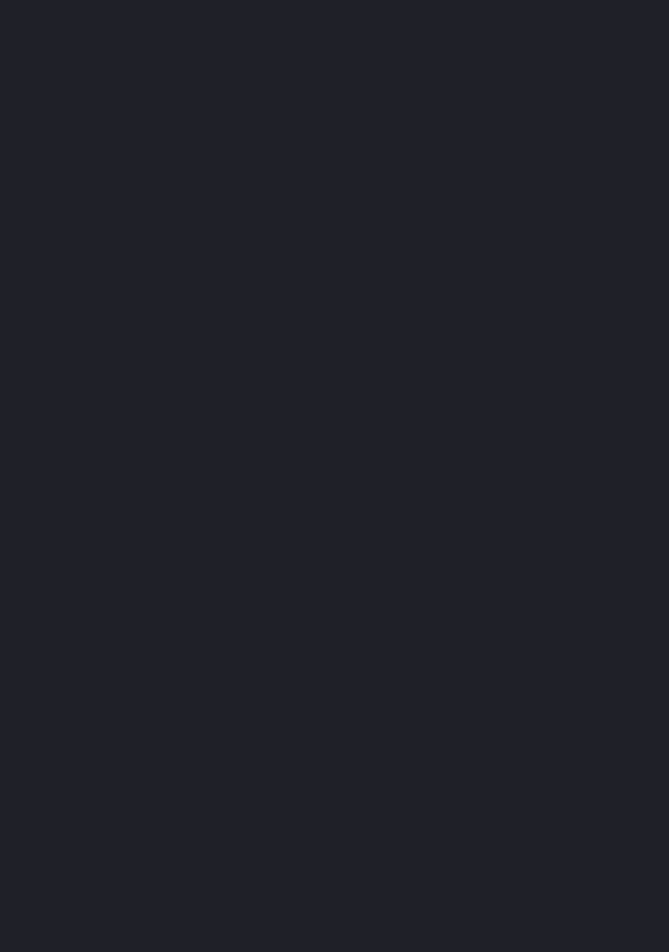
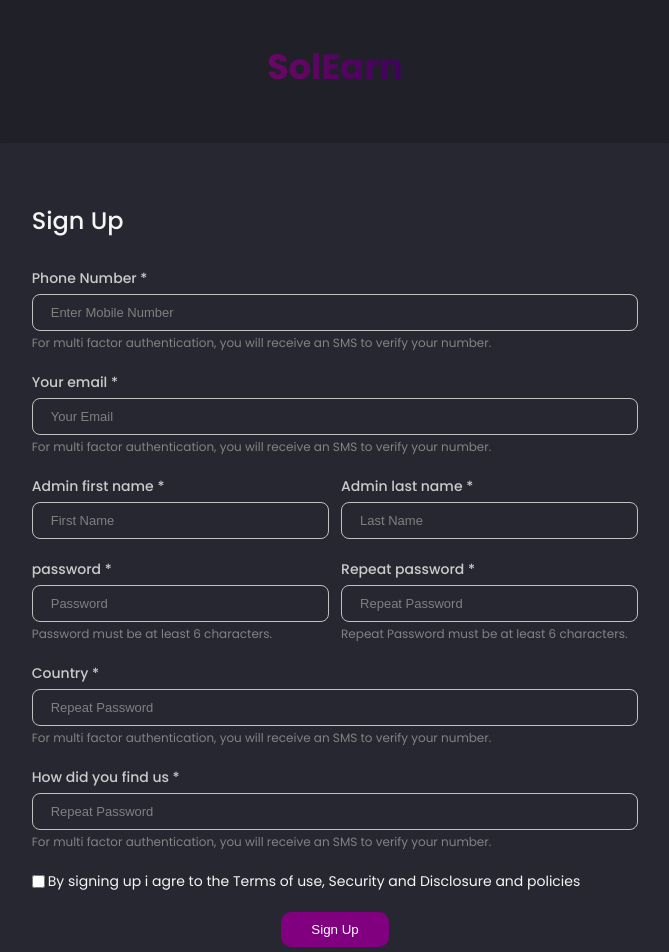
Before and after one commit to SolEarn-1-0/SolEarn-Frontend, a React (Create React App) app: page /worker/sign-up in a window 1280 px wide. Before the commit this address had no page. Shown: the top 952 px of the page, without its empty margins (305-974 px from the left). Before the commit the page ends 800 px from the top, so only its background shows below. Built offline with nearby package versions, Linux system fonts and the light colour scheme.

Commit message:
minor changes

```diff
--- a/src/App.js
+++ b/src/App.js
@@ -5,6 +5,8 @@ import Aboutus from "./pages/AboutUs";
 import Contactus from "./pages/ContactUs";
 import Dashboard from "./pages/dashboard/dashboard";
 import GetStarted from "./pages/getStarted";
+import BusinessRegisteration from "./pages/businessRegisteration";
+import WorkerRegisteration from "./pages/workerRegisteration";
 
 function App() {
   return<>
@@ -16,6 +18,8 @@ function App() {
         <Route path = "/contactus" element = {<Contactus/>} />
         <Route path = "/dashboard" element = {<Dashboard/>} />
         <Route path = "/getstarted" element = {<GetStarted/>} />
+        <Route path = "/business/sign-up" element = {<BusinessRegisteration/>} />
+        <Route path = "/worker/sign-up" element = {<WorkerRegisteration/>} />
       </Routes>
     </Router>
 
--- a/src/pages/businessRegisteration.js
+++ b/src/pages/businessRegisteration.js
@@ -1,12 +1,84 @@
+import Style from "../styles/business.module.css";
+import Navlogo from "../components/navlogo";
+// import {BsFillCaretDownFill} from "react-icons/bs";
 
 
 
-
-const businessRegisteration = () => {
+const BusinessRegisteration = () => {
 
     return <>
+        <div className={Style.businessWrapper}>
+            <div className={Style.logo}>
+                <Navlogo/>
+            </div>
+
+            <div className={Style.formWrapper}>
+                <div className={Style.heading}>
+                    <h2>Sign Up</h2>
+                </div>
+
+                <form action="">
+                    <div className={Style.inputWrapper}>
+                        <label htmlFor="">Phone Number *</label>
+                        <input type="text"  placeholder="Enter Mobile Number"/>
+                        <p className={Style.error}>For multi factor authentication, you will receive an SMS to verify your number.</p>
+                    </div>
+                    <div className={Style.inputWrapper}>
+                        <label htmlFor="">Admin email *</label>
+                        <input type="text" placeholder="Admin Email"/>
+                    </div>
+
+                    <div className={Style.inputHolder}>
+                        <div className={Style.inputWrapper}>
+                            <label htmlFor="">Admin first name *</label>
+                            <input type="text" placeholder="Admin first name"/>
+                        </div>
+                        <div className={Style.inputWrapper}>
+                            <label htmlFor="">Admin last name *</label>
+                            <input type="text" placeholder="Admin last name"/>
+                        </div>
+                    </div>
+
+
+                    <div className={Style.inputHolder}>
+                        <div className={Style.inputWrapper}>
+                            <label htmlFor="">password *</label>
+                            <input type="password" placeholder="Password"/>
+                            <p className={Style.error}>Password must be at least 6 characters.</p>
+                        </div>
+                        <div className={Style.inputWrapper}>
+                            <label htmlFor="">Repeat password *</label>
+                            <input type="password" placeholder="Repeat Password"/>
+                            <p className={Style.error}>Repeat Password must be at least 6 characters.</p>
+                        </div>
+                    </div>
+                    <div className={Style.inputWrapper}>
+                        <label htmlFor="">Country *</label>
+                        <input type="text" placeholder="Repeat Password"/>
+                        <p className={Style.error}>For multi factor authentication, you will receive an SMS to verify your number.</p>
+                    </div>
+                    <div className={Style.inputWrapper}>
+                        <label htmlFor="">How did you find us *</label>
+                        <input type="text" placeholder="Repeat Password"/>
+                        <p className={Style.error}>For multi factor authentication, you will receive an SMS to verify your number.</p>
+                    </div>
+                    <div className={Style.terms}>
+                        <input type="checkbox" />
+                        <label htmlFor="">By signing up i agre to the Terms of use, Security and Disclosure and policies</label>
+                    </div>
+                    <div className={Style.buttonWrapper}>
+                        <button>Sign Up</button>
+                    </div>
+
+
+                </form>
+                <div className={Style.lastText}>
+                    <p>Already have an account? Log in</p>
+                </div>
+            </div>
+        </div>
 
     </>
 }
 
-export default businessRegisteration
+export default BusinessRegisteration
--- a/src/pages/getStarted.js
+++ b/src/pages/getStarted.js
@@ -4,8 +4,10 @@ import Navbar from "../components/Navbar"
 import worker from "../Images/worker.svg"
 import business from "../Images/business.svg"
 import {BsArrowRightShort} from "react-icons/bs"
+import { useNavigate } from "react-router-dom"
 
 const GetStarted = () => {
+    const navigate = useNavigate()
 
     return <>
     <Navbar/>
@@ -13,20 +15,20 @@ const GetStarted = () => {
             <h1>Get started for free today</h1>
 
             <div className={Style.getStartedCardsWrapper}>
-                <div className={Style.getStartedCards}>
+                <div className={Style.getStartedCards} onClick={() => navigate("/business/sign-up")}>
                     <img src={business} alt="" />
                     <div className={Style.getStartedContent}>
                         <p>Manage workers, create and fund payrolls, mange invoices, invoice other businesses</p>
                         <h2>Business Sign up</h2>
-                        <NavLink to="/business">Get Started <BsArrowRightShort/></NavLink>
+                        <NavLink to="/business/sign-up">Get Started <BsArrowRightShort/></NavLink>
                     </div>
                 </div>
-                <div className={Style.getStartedCards}>
+                <div className={Style.getStartedCards}  onClick={() => navigate("/worker/sign-up")}>
                     <img src={worker} alt="" />
                     <div className={Style.getStartedContent}>
                         <p>Get paid from any employer or client, send invoices to clients, direct deposit crypto to your crypto wallets and bank accounts</p>
                         <h2>Worker Sign up</h2>
-                        <NavLink to="/worker">Get Started <BsArrowRightShort/></NavLink>
+                        <NavLink to="/worker/sign-up">Get Started <BsArrowRightShort/></NavLink>
                     </div>
                 </div>
             </div>
--- a/src/pages/workerRegisteration.js
+++ b/src/pages/workerRegisteration.js
@@ -1,12 +1,84 @@
+import Style from "../styles/business.module.css"
+import Navlogo from "../components/navlogo"
 
 
 
-
-const workerRegisteration = () => {
+const WorkerRegisteration = () => {
 
     return <>
+        <div className={Style.businessWrapper}>
+            <div className={Style.logo}>
+                <Navlogo/>
+            </div>
+
+            <div className={Style.formWrapper}>
+                <div className={Style.heading}>
+                    <h2>Sign Up</h2>
+                </div>
+
+                <form action="">
+                    <div className={Style.inputWrapper}>
+                        <label htmlFor="">Phone Number *</label>
+                        <input type="text" placeholder="Enter Mobile Number"/>
+                        <p className={Style.error}>For multi factor authentication, you will receive an SMS to verify your number.</p>
+                    </div>
+                    <div className={Style.inputWrapper}>
+                        <label htmlFor="">Your email *</label>
+                        <input type="text" placeholder="Your Email"/>
+                        <p className={Style.error}>For multi factor authentication, you will receive an SMS to verify your number.</p>
+                    </div>
+
+                    <div className={Style.inputHolder}>
+                        <div className={Style.inputWrapper}>
+                            <label htmlFor="">Admin first name *</label>
+                            <input type="text" placeholder="First Name"/>
+                        </div>
+                        <div className={Style.inputWrapper}>
+                            <label htmlFor="">Admin last name *</label>
+                            <input type="text" placeholder="Last Name"/>
+                        </div>
+                    </div>
+
+
+                    <div className={Style.inputHolder}>
+                        <div className={Style.inputWrapper}>
+                            <label htmlFor="">password *</label>
+                            <input type="password" placeholder="Password"/>
+                            <p className={Style.error}>Password must be at least 6 characters.</p>
+                        </div>
+                        <div className={Style.inputWrapper}>
+                            <label htmlFor="">Repeat password *</label>
+                            <input type="password" placeholder="Repeat Password"/>
+                            <p className={Style.error}>Repeat Password must be at least 6 characters.</p>
+                        </div>
+                    </div>
+                    <div className={Style.inputWrapper}>
+                        <label htmlFor="">Country *</label>
+                        <input type="text" placeholder="Repeat Password"/>
+                        <p className={Style.error}>For multi factor authentication, you will receive an SMS to verify your number.</p>
+                    </div>
+                    <div className={Style.inputWrapper}>
+                        <label htmlFor="">How did you find us *</label>
+                        <input type="text" placeholder="Repeat Password"/>
+                        <p className={Style.error}>For multi factor authentication, you will receive an SMS to verify your number.</p>
+                    </div>
+                    <div className={Style.terms}>
+                        <input type="checkbox" />
+                        <label htmlFor="">By signing up i agre to the Terms of use, Security and Disclosure and policies</label>
+                    </div>
+                    <div className={Style.buttonWrapper}>
+                        <button>Sign Up</button>
+                    </div>
+
+
+                </form>
+                <div className={Style.lastText}>
+                    <p>Already have an account? Log in</p>
+                </div>
+            </div>
+        </div>
 
     </>
 }
 
-export default workerRegisteration
+export default WorkerRegisteration
--- /dev/null
+++ b/src/styles/business.module.css
@@ -0,0 +1,99 @@
+
+.businessWrapper{
+    display: flex;
+    flex-direction: column;
+    row-gap: 50px;
+    align-items: center;
+    padding: 40px 4%;
+}
+.formWrapper{
+    width: 60%;
+    background-color: rgb(38, 39, 48);
+    border-radius: 20px;
+    display: flex;
+    flex-direction: column;
+    row-gap: 30px;
+    padding: 60px 50px;
+    align-items: center;
+}
+.formWrapper form{
+    display: flex;
+    flex-direction: column;
+    row-gap: 20px;
+    width: 100%;
+}
+.formWrapper .heading{
+    text-align: left;
+    display: flex;
+    justify-content: left;
+    width: 100%;
+}
+.formWrapper .heading h2{
+    font-weight: 500;
+}
+.formWrapper .inputWrapper{
+    display: flex;
+    flex-direction: column;
+    row-gap: 3px;
+}
+.formWrapper .inputWrapper label{
+    font-size: 14px;
+    margin-bottom: 2px;
+}
+.formWrapper .inputWrapper label{
+    font-size: 14px;
+    font-weight: 500;
+    color: rgb(203, 203, 203);
+}
+.formWrapper .inputWrapper input{
+    padding: 10px 18px;
+    border: 1px solid rgb(192, 192, 192);
+    background-color: rgb(38, 39, 48);
+    outline: none;
+    color: white;
+    border-radius: 8px;
+}
+.formWrapper .inputWrapper input:focus{
+    border: 1px solid rgb(108, 7, 102);
+}
+.inputWrapper input::placeholder{
+    color: gray;
+    font-size: 13px;
+}
+.formWrapper .inputWrapper .error{
+    font-size: 12px;
+    color: rgb(131, 131, 131);
+}
+.inputHolder{
+    display: flex;
+    column-gap: 2%;
+}
+.inputHolder .inputWrapper{
+    width: 49%;
+}
+.terms{
+    display: flex;
+    align-items: center;
+    column-gap: 3px;
+}
+.terms label{
+    font-size: 14px;
+}
+.buttonWrapper{
+    display: grid;
+    place-items: center;
+}
+.buttonWrapper button{
+    width: fit-content;
+    padding: 10px 30px;
+    color: white;
+    background-color: purple;
+    border-radius: 10px;
+    border: 0px;
+
+}
+
+.lastText{
+    font-size: 14px;
+    color: whitesmoke;
+}
```
Also changed, not shown: src/styles/worker.module.css (added).
